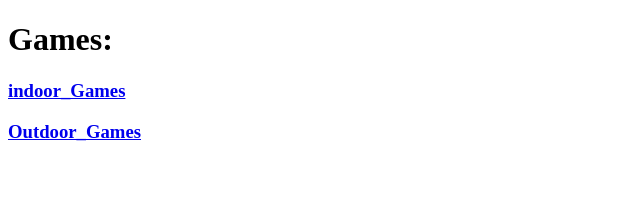
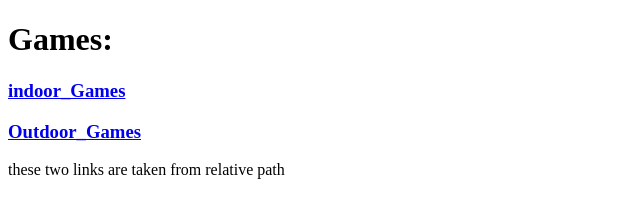
Before and after one commit to srikanth-nuthalapati/task_bar, a plain HTML site: page 2_7_task/index.html in a window 1280 px wide. Shown: the whole page, without its empty margins (0-640 px from the left). Drawn offline with Linux system fonts and the light colour scheme.

Commit message:
Update index.html

```diff
--- a/2_7_task/index.html
+++ b/2_7_task/index.html
@@ -10,5 +10,7 @@
     <h3><a href="indoor_Games.html" target="_blank">indoor_Games</a></h3>
     <h3><a href="Outdoor_Games.html" target="_blank">Outdoor_Games</a></h3>
 
+    <p>these two links are taken from relative path</p>
+
 </body>
 </html>
```
